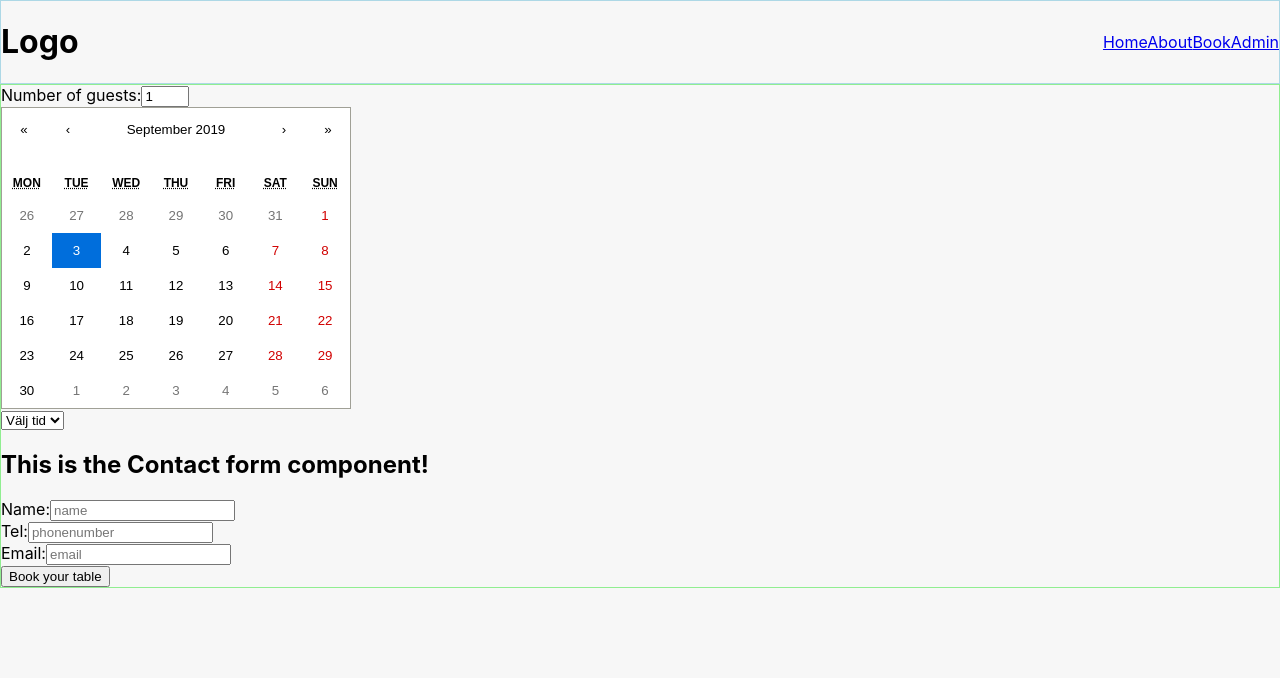
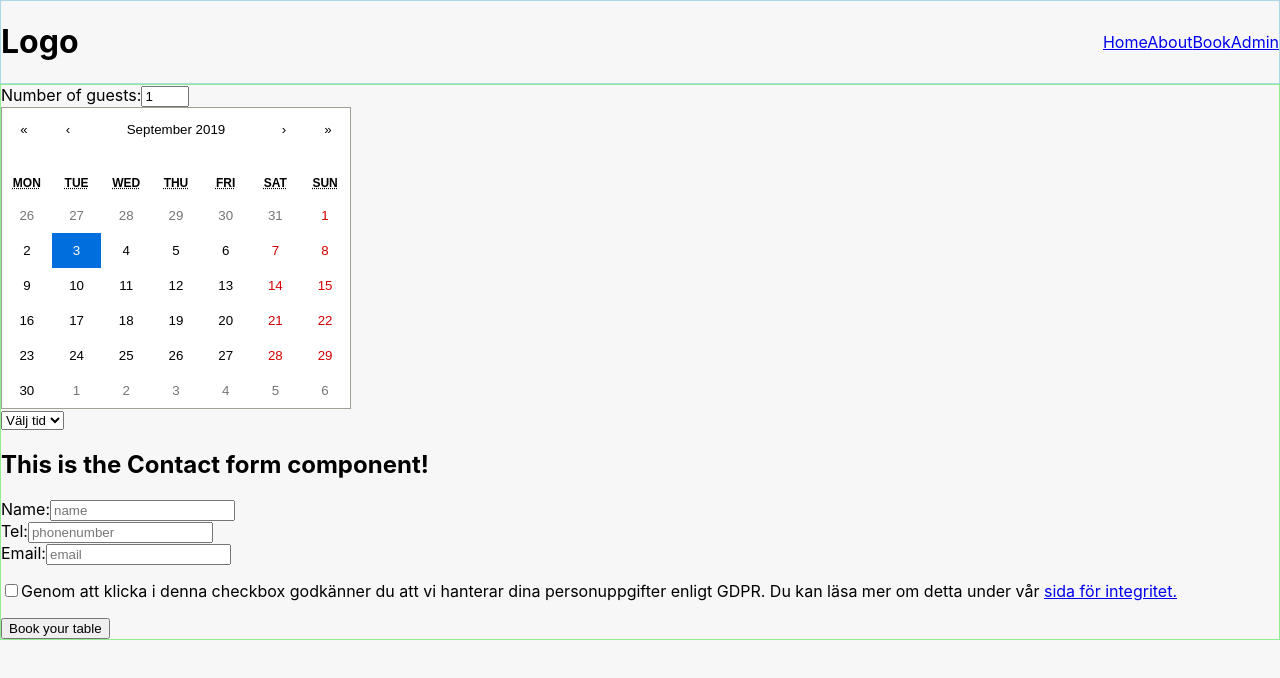
Before and after one commit to mhedengren/react-restaurant-booking, a React (Create React App) app: page /booking in a window 1280 px wide. Shown: the top 678 px of the page. Built offline with nearby package versions, Linux system fonts and the light colour scheme; no server answers.

Commit message:
added state for gdpr-consent and added html

```diff
--- a/src/components/Booking/Booking.tsx
+++ b/src/components/Booking/Booking.tsx
@@ -1,6 +1,7 @@
 import React from 'react'
 import BookingForm from './BookingForm'
 import ContactForm from './ContactForm'
+import './booking.css'
 import moment from 'moment'
 
 //Interface för hur hela bokningen ser ut
@@ -11,6 +12,7 @@ interface IBookingState {
   name: string
   email: string
   tel: string
+  GDPRconsent: boolean
   contactFormValid: boolean
 }
 
@@ -22,6 +24,7 @@ class Booking extends React.Component<{}, IBookingState> {
     this.formValues = this.formValues.bind(this)
     this.contactFormValues = this.contactFormValues.bind(this)
     this.getFirstFormInfo = this.getFirstFormInfo.bind(this)
+    this.handleGDPRChange = this.handleGDPRChange.bind(this)
     this.state = {
       guests: 0,
       date: '',
@@ -29,6 +32,7 @@ class Booking extends React.Component<{}, IBookingState> {
       name: '',
       email: '',
       tel: '',
+      GDPRconsent: false,
       contactFormValid: false
     }
   }
@@ -65,6 +69,12 @@ class Booking extends React.Component<{}, IBookingState> {
     })
   }
 
+  handleGDPRChange(){
+    this.setState({
+      GDPRconsent: true
+    })
+  }
+
   render() {
     return (
       <div>
@@ -73,6 +83,14 @@ class Booking extends React.Component<{}, IBookingState> {
         <div>
           <ContactForm onChangeHandler={this.contactFormValues} />
         </div>
+        <div className="gdpr-notice-wrapper">
+        <input type='checkbox' onChange={this.handleGDPRChange} />
+        <p>
+          Genom att klicka i denna checkbox godkänner du att vi hanterar dina
+          personuppgifter enligt GDPR. Du kan läsa mer om detta under vår{' '}
+          <a href='#'>sida för integritet.</a>
+        </p>
+        </div>
         <button onClick={this.submitBook}> Book your table </button>
       </div>
     )
--- /dev/null
+++ b/src/components/Booking/booking.css
@@ -0,0 +1,4 @@
+.gdpr-notice-wrapper {
+    display: flex;
+    align-items: baseline;
+}
```
